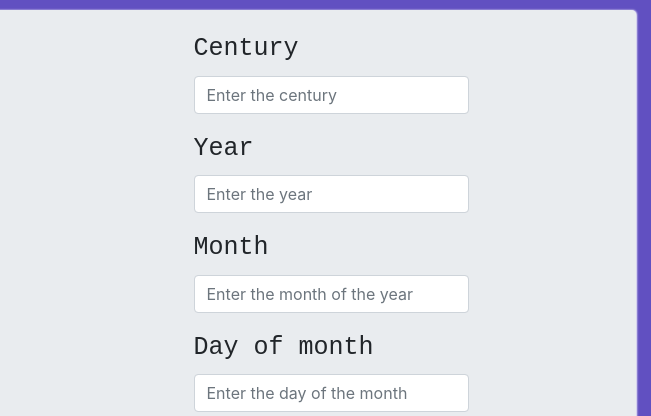
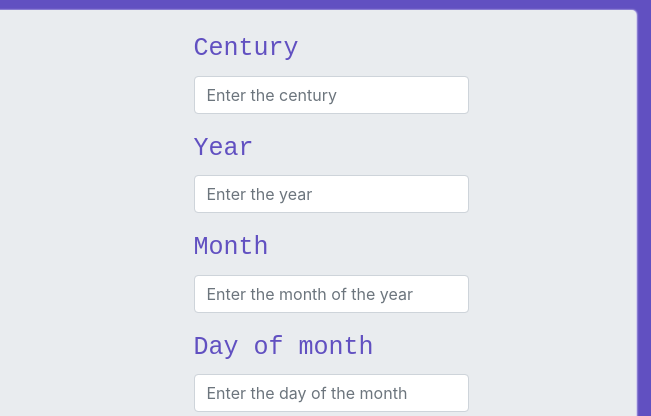
Before and after one commit to Evans-o/Akan-Names, a plain HTML site: page index.html in a window 1280 px wide. Shown: the top 416 px of the page, 629-1280 px from the left. Drawn offline with nearby package versions, Linux system fonts and the light colour scheme.

Commit message:
Add more styles to the css file.

```diff
--- a/css/styles.css
+++ b/css/styles.css
@@ -39,4 +39,5 @@ h1{
   font-family: monospace;
   font-weight: lighter;
   font-size: 25px;
+  color: #6150c1;
 }
```
